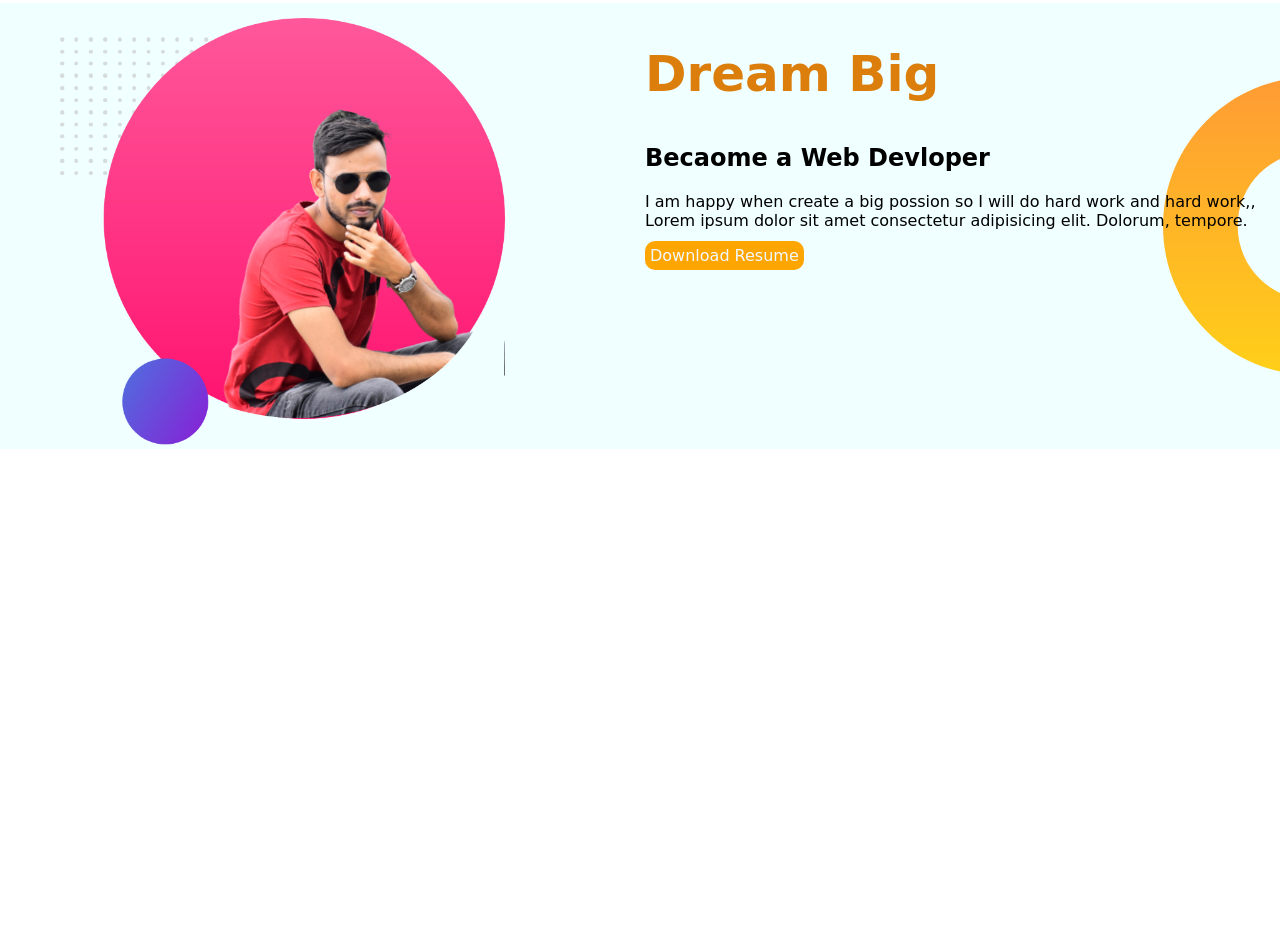
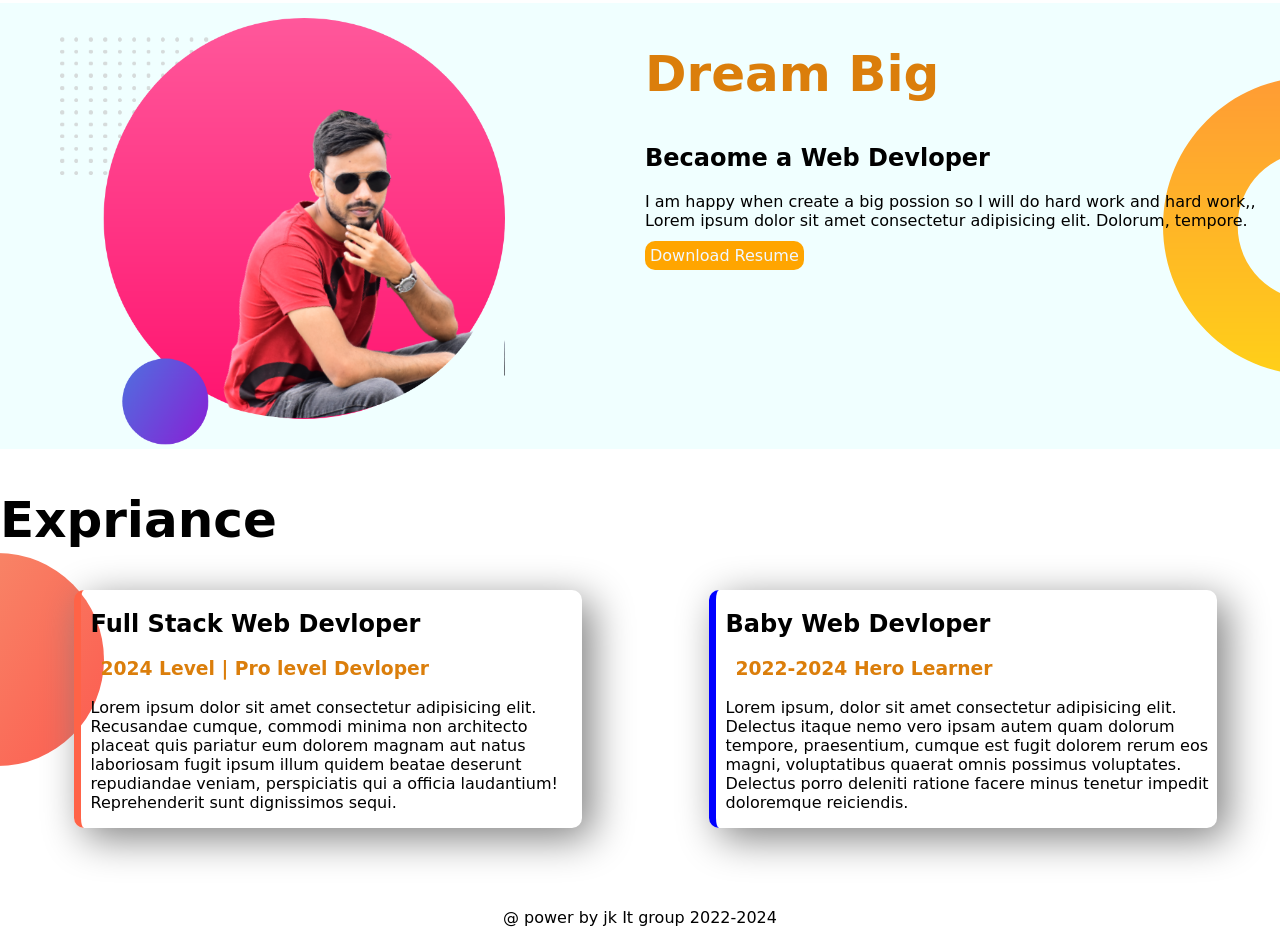
Before and after one commit to harunjk/harun-portfolio2, a plain HTML site: page index.html in a window 1280 px wide. Shown: the part 475-1418 px from the top of the page. Before the commit the page ends 924 px from the top, so only its background shows below. Drawn offline with Linux system fonts and the light colour scheme.

Commit message:
all done

```diff
--- a/index.html
+++ b/index.html
@@ -8,7 +8,7 @@
     <link rel="stylesheet" href="style.css">
 </head>
 <body>
-    <section class="sectionone">
+    <section class="sectionone flexibleContainer">
         <div class="half-with">
             <h1>Welcome To <br> <span class="name">Harun Rashid</span> World!!</h1>
             <h3>I am junior Web Devloper</h3>
@@ -25,7 +25,7 @@
         </div>
     </section>
     <hr>
-    <section class="big-Dream">
+    <section class="big-Dream flexibleContainer">
         <div class="half-with">
             <img src="images/jk2.png" alt="">
         </div>
@@ -38,5 +38,26 @@
             <a href="https://www.facebook.com/" class="hare">Download Resume</a>
         </div>
     </section>
+
+    <section class="Expriance-Area">
+        <div>
+            <h1 class="exp">Expriance</h1>
+        </div>
+        <div class="flexibleContainer">
+            <div id="Full" class="exprnc-Iteam">
+                <h2>Full Stack Web Devloper</h2>
+                <h3>2024 Level | Pro level Devloper</h3>
+                <p>Lorem ipsum dolor sit amet consectetur adipisicing elit. Recusandae cumque, commodi minima non architecto placeat quis pariatur eum dolorem magnam aut natus laboriosam fugit ipsum illum quidem beatae deserunt repudiandae veniam, perspiciatis qui a officia laudantium! Reprehenderit sunt dignissimos sequi.</p>
+            </div>
+            <div id="babe" class="exprnc-Iteam">
+                <h2>Baby Web Devloper</h2>
+                <h3>2022-2024 Hero Learner</h3>
+                <p>Lorem ipsum, dolor sit amet consectetur adipisicing elit. Delectus itaque nemo vero ipsam autem quam dolorum tempore, praesentium, cumque est fugit dolorem rerum eos magni, voluptatibus quaerat omnis possimus voluptates. Delectus porro deleniti ratione facere minus tenetur impedit doloremque reiciendis.</p>
+            </div>
+        </div>
+    </section>
+    <footer>
+        <p>@ power by jk It group 2022-2024</p>
+    </footer>
 </body>
 </html>
--- a/style.css
+++ b/style.css
@@ -7,11 +7,15 @@ h1{
     font-size: 50px;
     color: rgb(219, 126, 11);
 }
+h3{
+    color: rgb(219, 126, 11);
+    margin-left: 10px;
+}
 .name{
     color: darkblue;
 }
 
-section{
+.flexibleContainer{
     display: flex;
     padding-left: 10px;
 
@@ -45,3 +49,32 @@ section{
     background-repeat: no-repeat;
     background-position: right;
 }
+.exp{
+    font-weight: 700;
+    color:black;
+}
+
+.exprnc-Iteam{
+    width: 40%;
+    margin-left: 5%;
+    margin-right: 5%;
+    box-shadow: 10px 10px 40px gray;
+    border-radius: 10px;
+    padding-left: 10px;
+}
+.Expriance-Area{
+    background-image: url(images/exp-bg.png);
+    background-repeat: no-repeat;
+    background-position: left;
+}
+#Full{
+    border-left: 7px solid tomato;
+}
+#babe{
+    border-left:7px solid blue;
+}
+
+footer p{
+    text-align: center;
+    margin-top: 80px;
+}
```
